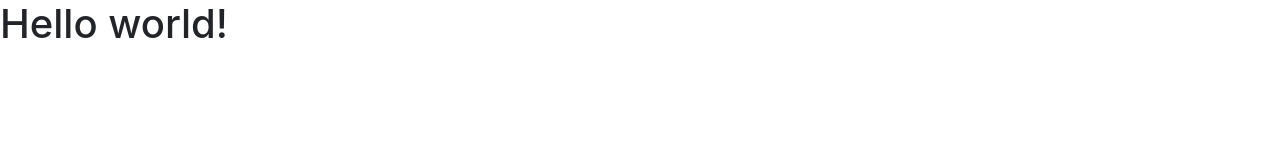
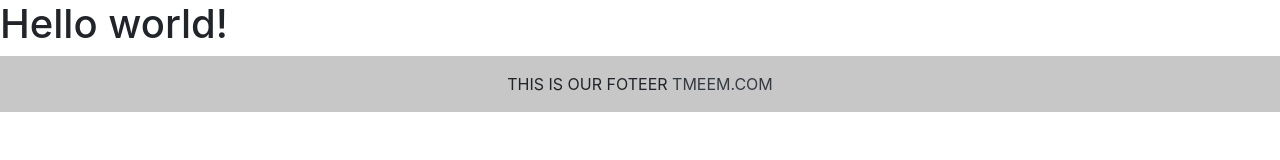
Before and after one commit to soreka/git-test, a plain HTML site: page index.html in a window 1280 px wide. Drawn offline with nearby package versions, Linux system fonts and the light colour scheme.

Commit message:
adding the footer

```diff
--- a/index.html
+++ b/index.html
@@ -10,6 +10,12 @@
   </head>
   <body>
     <h1>Hello world!</h1>
+    <footer class="bg-light text-center text-lg-start">
+        <div class="text-center p-3" style="background-color: rgba(0, 0, 0, 0.2);">
+         THIS IS OUR FOTEER
+          <a class="text-dark" href="">TMEEM.COM</a>
+        </div>
+      </footer>
   </body>
   <script src="https://cdn.jsdelivr.net/npm/jquery@3.5.1/dist/jquery.slim.min.js" integrity="sha384-DfXdz2htPH0lsSSs5nCTpuj/zy4C+OGpamoFVy38MVBnE+IbbVYUew+OrCXaRkfj" crossorigin="anonymous"></script>
 <script src="https://cdn.jsdelivr.net/npm/bootstrap@4.6.1/dist/js/bootstrap.bundle.min.js" integrity="sha384-fQybjgWLrvvRgtW6bFlB7jaZrFsaBXjsOMm/tB9LTS58ONXgqbR9W8oWht/amnpF" crossorigin="anonymous"></script>
```
